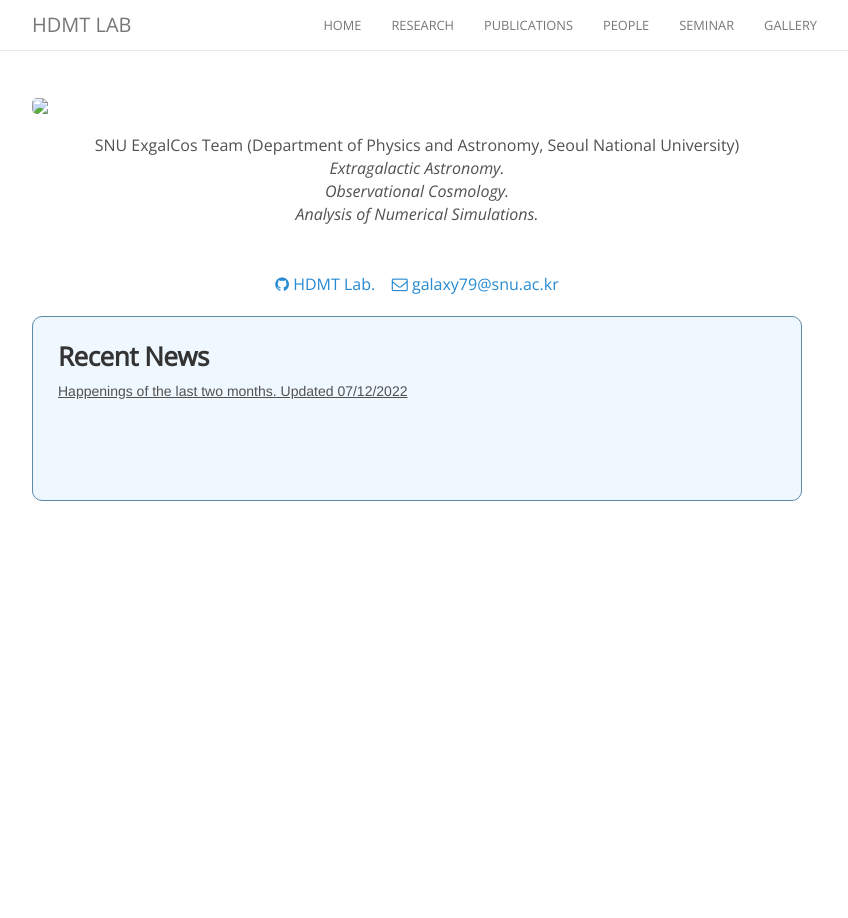
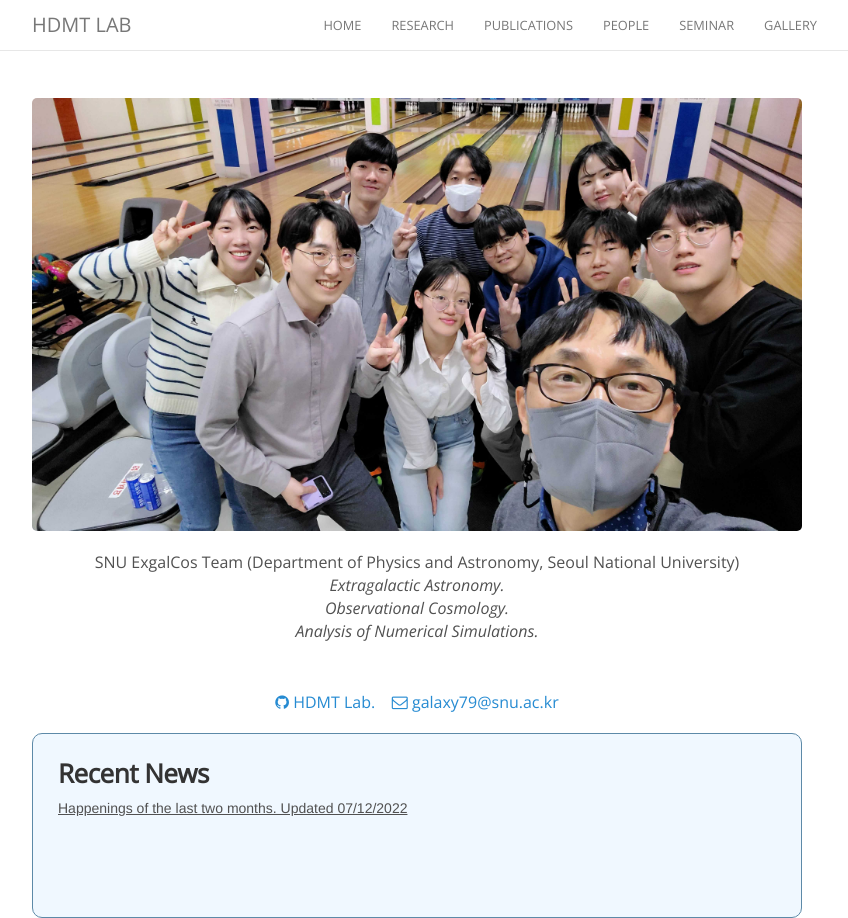
Before and after one commit to exgalcos/exgalcos.github.io, a Jekyll site: the page built from index.html, in a window 1280 px wide. Shown: the whole page, without its empty margins (223-1071 px from the left). Built offline with Jekyll 4.4.1, drawn with Linux system fonts in a browser that asks for light colours; nearby versions of some CDN libraries; comment, search, counter and statistics services are not loaded.

Commit message:
Update index.html

```diff
--- a/index.html
+++ b/index.html
@@ -5,7 +5,7 @@
 <div class='container'>
     <header class="masthead text-center">
 
-      <img class = 'img-responsive center-block' src = "_gallery/exgalcosteam.jpeg"
+      <img class = 'img-responsive center-block' src = "gallery/exgalcosteam.jpeg"
       width = "100%" height = "100%" />
 
       <p>
```
